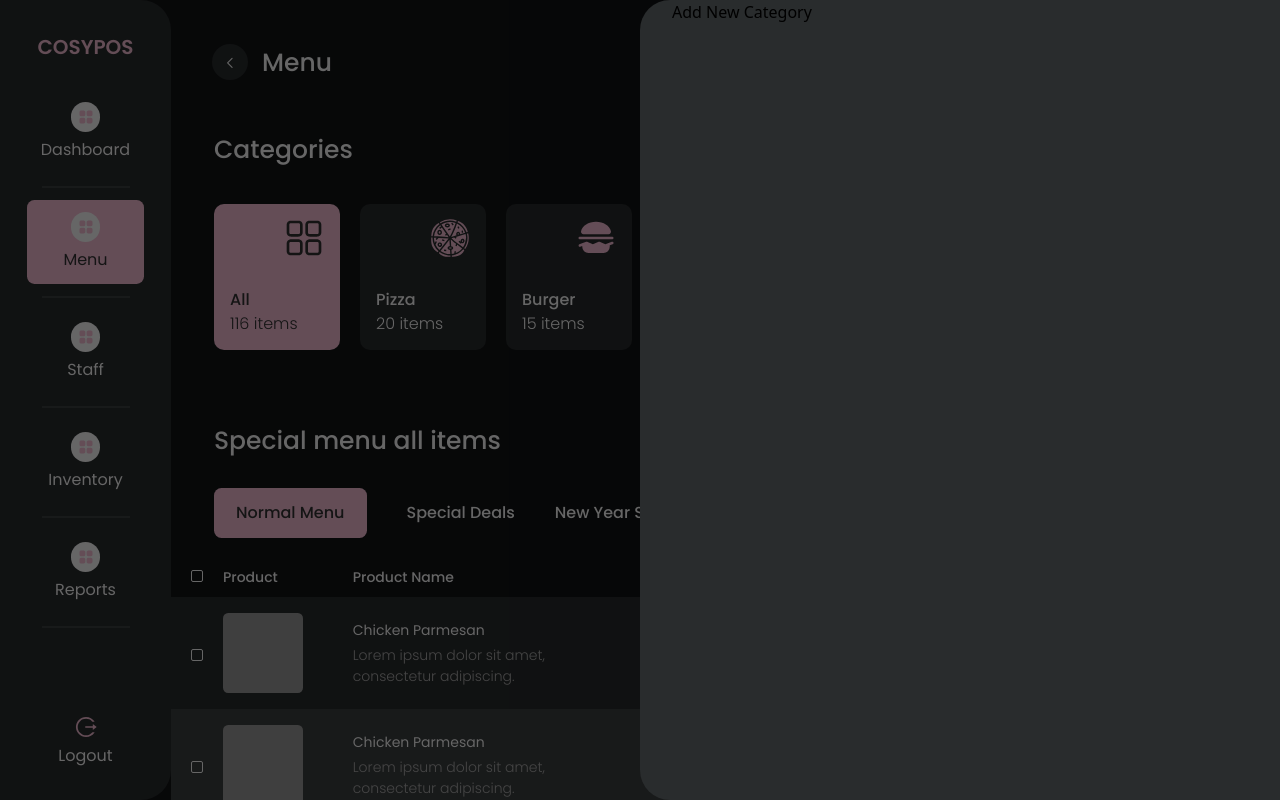
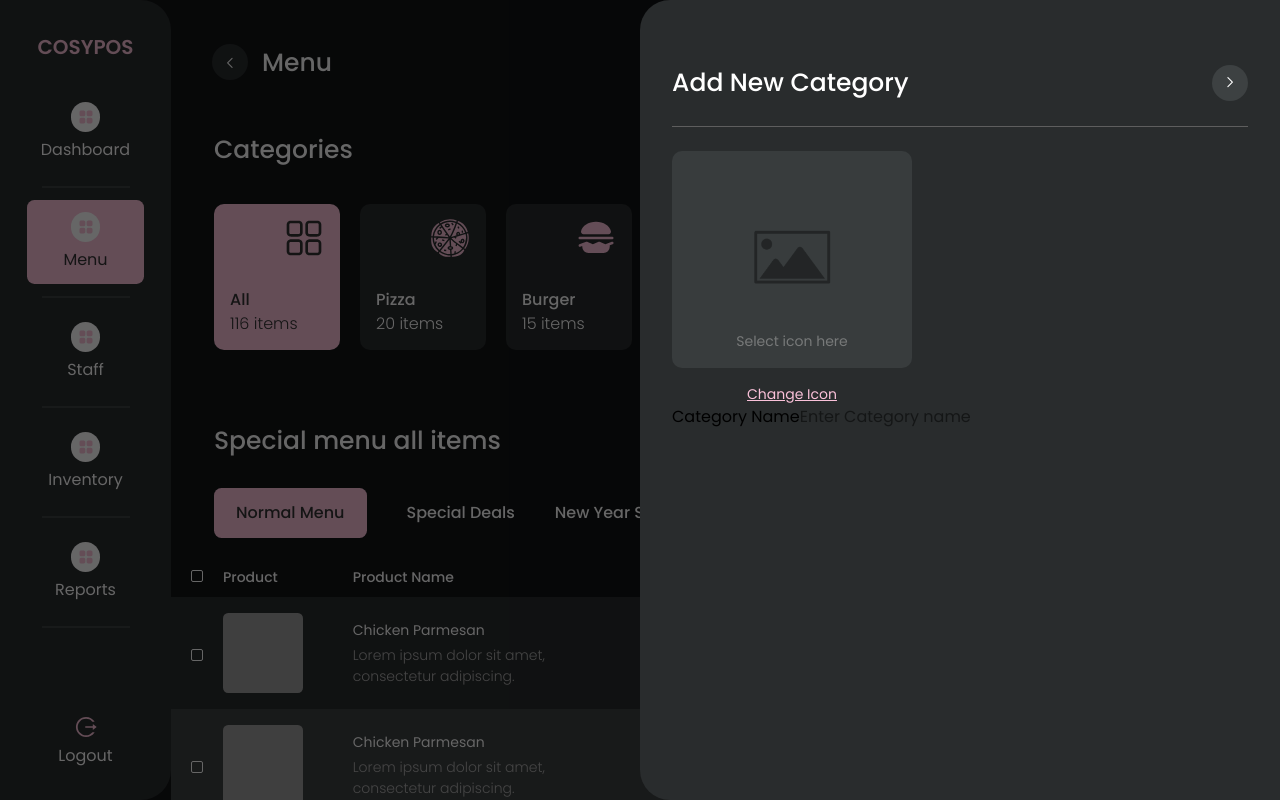
Before and after one commit to Abdul-Rehman636/COSYPOS, a React (Vite) app: page /menu in a window 1280 px wide. Both pictures are taken after a click on the button "Add Menu Item". Shown: the top 800 px of the page. Built offline with nearby package versions, Linux system fonts and the light colour scheme; grey boxes are pictures that could not be loaded.

Commit message:
Working on add new category popup.

```diff
--- a/src/components/modals/AddNewCategory.jsx
+++ b/src/components/modals/AddNewCategory.jsx
@@ -1,11 +1,42 @@
 import RightArrow from "../../assets/svgs/Left-Arrow.svg";
+import imageCover from "../../assets/images/image-cover.png";
 
-const AddNewCategory = () => {
+const AddNewCategory = ({ setShowModal }) => {
   return (
-    <div className="w-full min-h-screen h-full lg:bg-[#00000099] flex justify-end">
-      <div className="lg:w-[640px] w-full min-h-screen bg-[#292C2D] lg:rounded-tl-[30px] lg:rounded-bl-[30px]">
+    <div className="w-full min-h-screen h-full lg:bg-[#00000099] flex justify-end font-poppins">
+      <div className="lg:w-[640px] w-full min-h-screen bg-[#292C2D] lg:rounded-tl-[30px] lg:rounded-bl-[30px] pt-16">
         <div className="w-[90%] mx-auto">
-          <p>Add New Category</p>
+          <div className="flex justify-between items-center border-b border-[#5E5E5E] pb-6">
+            <p className="lg:text-[25px] font-medium text-white">
+              Add New Category
+            </p>
+            <span
+              className="w-9 h-9 bg-[#3D4142] rounded-full flex justify-center items-center cursor-pointer"
+              onClick={() => setShowModal(false)}
+            >
+              <img src={RightArrow} alt="RightArrow" className="rotate-180" />
+            </span>
+          </div>
+          <form action="">
+            <div className="w-[240px] flex flex-col items-center mt-6">
+              <div className="h-[217px] bg-[#383C3D] rounded-[10px] flex flex-col justify-center items-center">
+                <img src={imageCover} alt="imageCover" />
+                <p className="text-[14px] font-normal text-[#777979] -mt-4">
+                  Select icon here
+                </p>
+              </div>
+              <a
+                href="#"
+                className="text-[14px] font-normal text-[#FAC1D9] underline mt-4"
+              >
+                Change Icon
+              </a>
+            </div>
+            <div>
+              <label htmlFor="">Category Name</label>
+              <input type="text" placeholder="Enter Category name" />
+            </div>
+          </form>
         </div>
       </div>
     </div>
--- a/src/pages/Menu.jsx
+++ b/src/pages/Menu.jsx
@@ -21,15 +21,18 @@ const Menu = () => {
       <div className="lg:pl-[123px] overflow-x-auto w-full">
         <Table activeTab={activeTab} />
       </div>
-      <button className="lg:hidden block text-[12px] font-medium text-[#333333] font-poppins px-[22px] py-[14px] bg-[#FAC1D9] rounded-[7.5px] my-8 mx-auto">
+      <button
+        className="lg:hidden block text-[12px] font-medium text-[#333333] font-poppins px-[22px] py-[14px] bg-[#FAC1D9] rounded-[7.5px] my-8 mx-auto"
+        onClick={() => setShowModal(true)}
+      >
         Add New items
       </button>
       <div
         className={`${
           showModal ? "block" : "hidden"
-        } w-full fixed left-0 lg:top-0 top-28 lg:z-50`}
+        } w-full fixed left-0 top-0 lg:z-50`}
       >
-        <AddNewCategory />
+        <AddNewCategory setShowModal={setShowModal} />
       </div>
     </div>
   );
```
Also changed, not shown: src/assets/images/image-cover.png (added).
